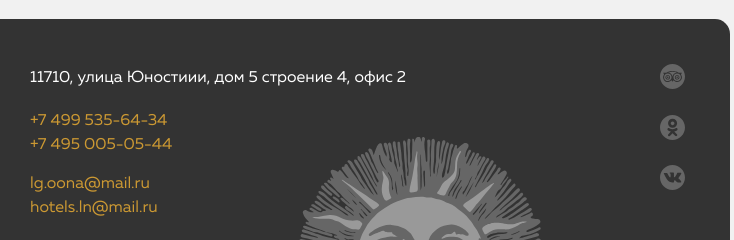
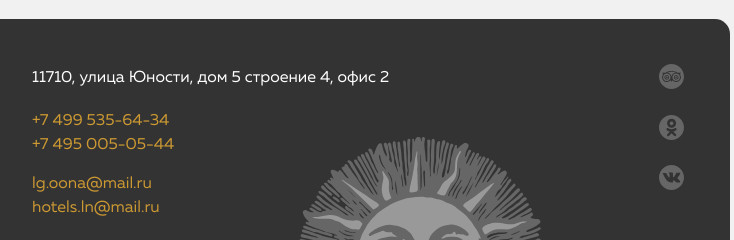
Before and after one commit to chig-ll/Hostel, a plain HTML site: page index.html in a window 1280 px wide. Shown: the part 5287-5527 px from the top of the page, 495-1229 px from the left. Drawn offline with Linux system fonts and the light colour scheme.

Commit message:
Update index.html

```diff
--- a/index.html
+++ b/index.html
@@ -668,7 +668,7 @@
           <li class="footer-items flex">
             <address class="footer-address">
               <a href="#" class="footer-address-link">
-                11710, улица Юностиии, дом 5&nbsp;строение&nbsp;4, офис&nbsp;2
+                11710, улица Юности, дом 5&nbsp;строение&nbsp;4, офис&nbsp;2
               </a>
             </address>
           </li>
```
